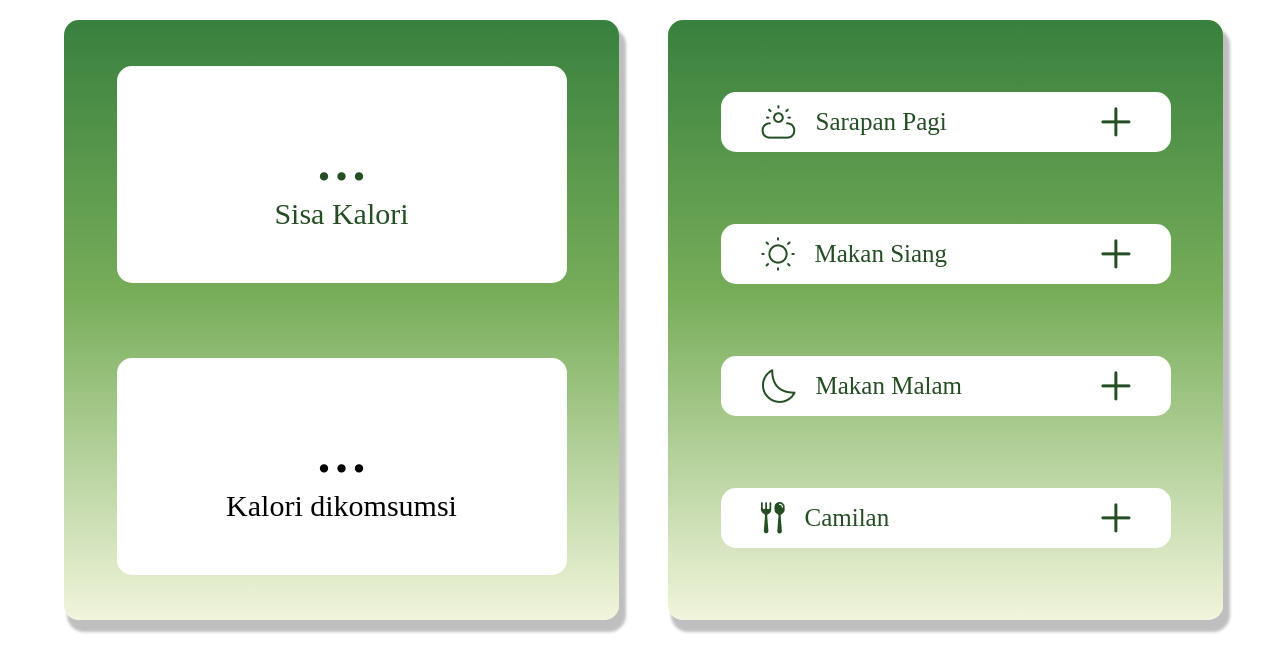
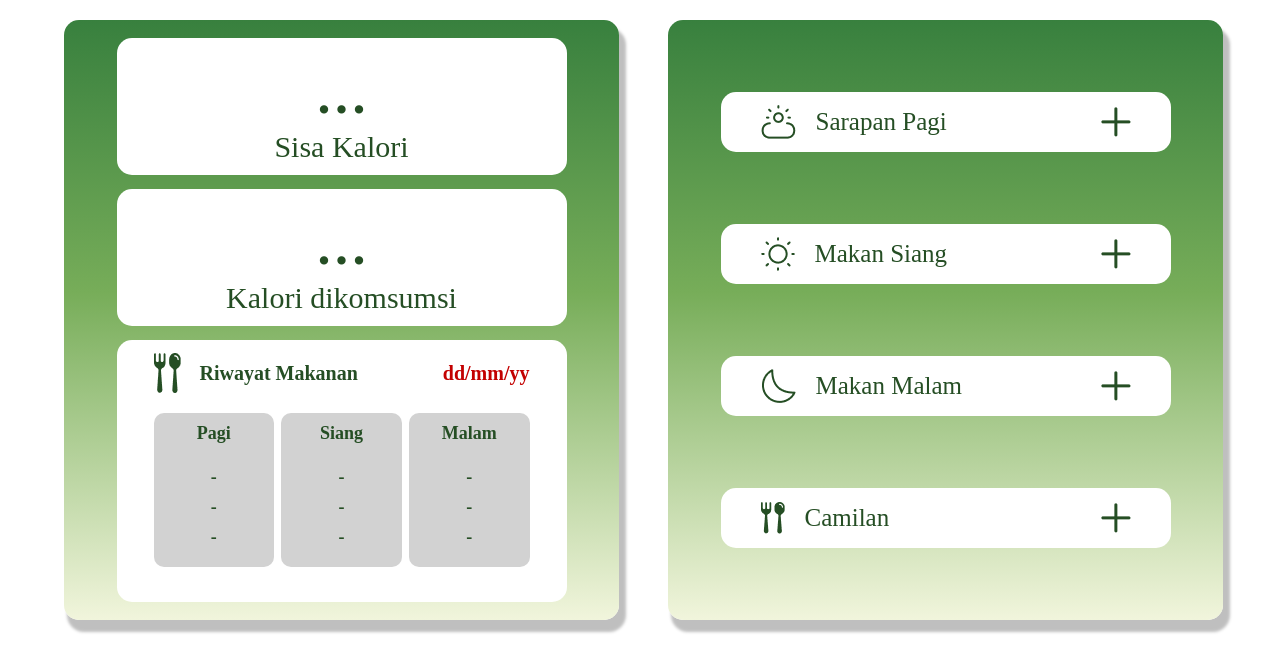
Before and after one commit to Shellahariza/PROJECTRPL, a PHP site: page /diarimakanan.html in a window 1280 px wide. Shown: the part 75-747 px from the top of the page. Run offline with PHP 8.4, Linux system fonts and the light colour scheme; some libraries are stand-ins or nearby versions.

Commit message:
riwayatmakananupdate

```diff
--- a/diarimakanan.css
+++ b/diarimakanan.css
@@ -30,22 +30,76 @@ main{
   justify-content: center;
   align-items: center;
   font-size: 30px;
+  color: #254E24;
 }
 .kotakkiri-sisakalori, .kotakkiri-kaloridikonsumsi{
   width: 450px;
-  height: 217px;
+  height: 137px;
   display: flex;
   flex-direction: column;
   background-color: white;
   align-items: center;
   justify-content: center;
   border-radius: 15px;
+  margin-bottom: 14px;
+}
+.kotakkiri-riwayatmakanan{
+  width: 450px;
+  height: 262px;
+  display: flex;
+  flex-direction: column;
+  background-color: white;
+  align-items: center;
+  justify-content: space-between;
+  border-radius: 15px;
+  padding: 13px 37px 35px 37px;
+}
+.riwayatmakanan-judul{
+  display: flex;
+  flex-direction: row;
+  align-items: center;
+  justify-content: space-between;
+  width: 100%;
+  font-size: 20px;
+  color: #254E24;
+  font-weight: 700;
+}
+.riwayatmakanan-logo{
+  display: flex;
+  flex-direction: row;
+  align-items: center;
+}
+.riwayatmakanan-logo div{
+  margin-left: 19px;
+}
+.riwayatmakanan-tanggal{
+  color: #C30000;
+}
+.riwayatmakanan-isi{
+  display: flex;
+  flex-direction: row;
+  width: 100%;
+  align-items: center;
+  justify-content: space-between;
+  font-size: 18px;
+  font-weight: 700;
+  color: #254E24;
+}
+.riwayatmakanan-pagi, .riwayatmakanan-siang, .riwayatmakanan-malam{
+  display: flex;
+  flex-direction: column;
+  align-items: center;
+  justify-content: space-between;
+  border-radius: 10px;
+  background-color: #D2D2D2;
+  width: 32%;
+  height: 154px;
+  padding: 10px 23px;
+}
+.riwayatmakanan-pagi-isi-isi, .riwayatmakanan-siang-isi-isi , .riwayatmakanan-malam-isi-isi{
+  height: 30px;
+}
 
-}
-.kotakkiri-sisakalori{
-  margin-bottom: 75px;
-
-}
 .kotakkanan{
   justify-content: space-evenly;
 }
@@ -76,6 +130,3 @@ font-size: 70px;
 .logoplus-makan-pagi, .logoplus-makan-siang, .logoplus-makan-malam, .logoplus-makan-camilan {
   cursor: pointer;
 }
-.sisakalori-isi, .sisakalori-judul{
-  color: #254E24;
-}
--- a/diarimakanan.html
+++ b/diarimakanan.html
@@ -47,6 +47,42 @@
           <div class="kaloridikonsumsi-isi">...</div>
           <div class="kaloridikonsumsi-judul">Kalori dikomsumsi</div>
         </div>
+
+        <div class="kotakkiri-riwayatmakanan">
+          <div class="riwayatmakanan-judul">
+            <div class="riwayatmakanan-logo">
+              <img src="img/LogoRiwayatMakanan.png" alt="">
+              <div>Riwayat Makanan</div>
+            </div>
+            <div class="riwayatmakanan-tanggal">dd/mm/yy</div>
+          </div>
+          <div class="riwayatmakanan-isi">
+            <div class="riwayatmakanan-pagi">
+              <div class="riwayatmakanan-pagi-judul">Pagi</div>
+              <div class="riwayatmakanan-pagi-isi">
+                <div class="riwayatmakanan-pagi-isi-isi">-</div>
+                <div class="riwayatmakanan-pagi-isi-isi">-</div>
+                <div class="riwayatmakanan-pagi-isi-isi">-</div>
+              </div>
+            </div>
+            <div class="riwayatmakanan-siang">
+              <div class="riwayatmakanan-siang-judul">Siang</div>
+              <div class="riwayatmakanan-siang-isi">
+                <div class="riwayatmakanan-siang-isi-isi">-</div>
+                <div class="riwayatmakanan-siang-isi-isi">-</div>
+                <div class="riwayatmakanan-siang-isi-isi">-</div>
+              </div>
+            </div>
+            <div class="riwayatmakanan-malam">
+              <div class="riwayatmakanan-malam-judul">Malam</div>
+              <div class="riwayatmakanan-malam-isi">
+                <div class="riwayatmakanan-malam-isi-isi">-</div>
+                <div class="riwayatmakanan-malam-isi-isi">-</div>
+                <div class="riwayatmakanan-malam-isi-isi">-</div>
+              </div>
+            </div >
+          </div>
+        </div>
       </section>
       <section class="kotakkanan">
         <div class="kotakkanan-child">
```
Also changed, not shown: img/LogoRiwayatMakanan.png (added). Lines whose indentation alone changed are shown as unchanged.
